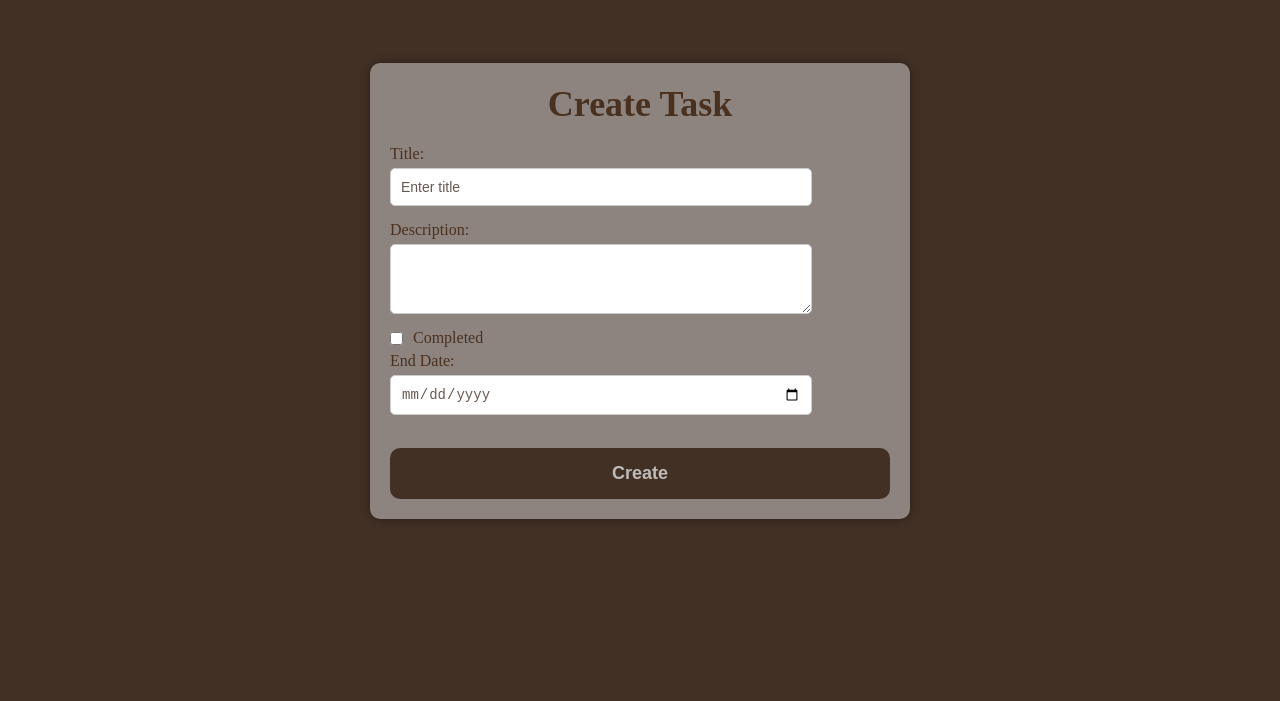
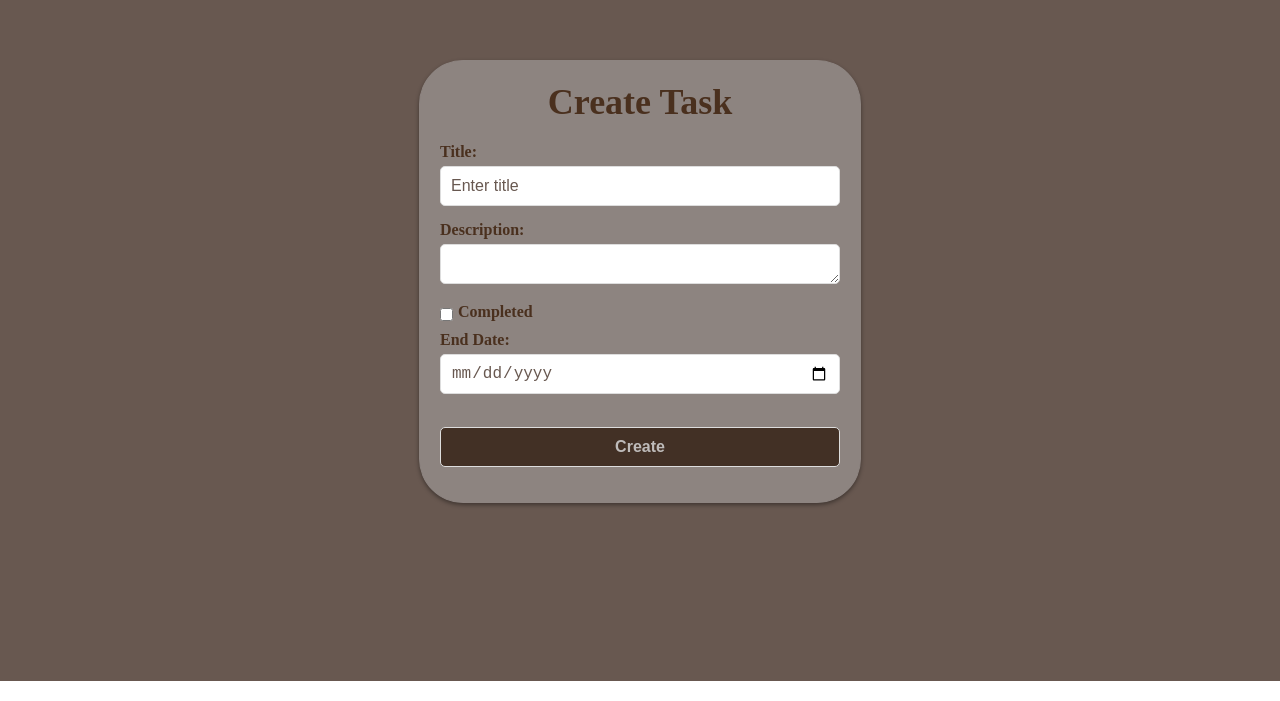
Before and after one commit to harshita-priya1/cv-frontend, an Angular app: page /create-task in a window 1280 px wide. Shown: the part 119-820 px from the top of the page. Built offline with nearby package versions, Linux system fonts and the light colour scheme.

Commit message:
ui complete

```diff
--- a/src/app/create-task/create-task.component.css
+++ b/src/app/create-task/create-task.component.css
@@ -1,29 +1,19 @@
-.main {
+.container {
+  width: 100vw;
+  height: 100vh;
   padding: 10px;
+  background-color: #685850;
   display: flex;
+  align-items: center;
   justify-content: center;
-  align-items: center;
-  height: 100vh;
-  background-color: #423025;
-}
-
-.container {
-  width: 500px;
+  box-sizing: border-box;
+  /* width: 500px;
   padding: 20px;
   border-radius: 10px;
   box-shadow: 0 0 10px rgba(0, 0, 0, 0.4);
-  background-color: #8d8480;
+  background-color: #8d8480; */
 }
 
-.form-group {
-  margin-bottom: 15px;
-}
-
-.form-group label {
-  display: block;
-  font-size: 16px;
-  margin-bottom: 5px;
-}
 .heading {
   font-size: 36px;
   font-weight: bold;
@@ -31,12 +21,88 @@
   margin-bottom: 20px;
   color: #4a301e;
 }
+.form-group {
+  margin-bottom: 15px;
+}
+
 label {
+  display: block;
+  font-size: 16px;
+  margin-bottom: 5px;
+  font-weight: bold;
   color: #4a301e;
+}
+form {
+  width: 85%;
+  max-width: 400px;
+  margin: 50px auto;
+  padding: 20px;
+  border: 1px solid #8d8480;
+  background-color: #8d8480;
+  box-shadow: 0 2px 4px rgba(0, 0, 0, 0.4);
+  border-radius: 10%;
 }
 
 .form-group input,
 .form-group textarea {
+  box-sizing: border-box;
+  width: 100%;
+  height: 40px;
+  padding: 10px;
+  margin: 0;
+  border: 1px solid #ddd;
+  border-radius: 5px;
+  font-size: 16px;
+}
+input,
+textarea {
+  color: #423025;
+}
+
+input:focus,
+textarea:focus {
+  outline: none;
+  border-color: #423025;
+  color: #423025;
+  box-shadow: inset 0 1px 2px rgba(0, 0, 0, 0.4), 0 0 5px rgba(66, 48, 37, 1);
+}
+input::placeholder,
+textarea::placeholder {
+  color: #685850;
+}
+#endDate {
+  color: #685850;
+}
+
+.btn {
+  width: 100%;
+  height: 50px;
+  padding: 10px;
+  border-color: #423025;
+  border-radius: 5px;
+  font-size: 18px;
+  font-weight: bold;
+  color: #bebbba;
+  background-color: #423025;
+  cursor: pointer;
+}
+
+.btn-primary:hover {
+  background-color: #120b07;
+}
+
+.checkbox {
+  display: flex;
+  align-items: center;
+  justify-content: flex-start;
+  gap: 5px;
+  margin-bottom: 5px;
+}
+.checkbox label {
+  display: block;
+  font-size: 16px;
+}
+#completed input {
   display: block;
   width: 80%;
   padding: 10px;
@@ -45,20 +111,16 @@ label {
   font-size: 14px;
 }
 
-.form-group input:focus,
-.form-group textarea:focus {
-  outline: none;
-  border-color: #423025;
-  color: #423025;
-}
-input::placeholder {
-  color: #685850;
-}
-#endDate {
-  color: #685850;
-}
+/* .checkbox > input {
+  display: block !important;
+  width: 80% !important;
+  padding: 10px !important;
+  border: 1px solid #ccc !important;
+  border-radius: 5px !important;
+  font-size: 14px !important;
+} */
 
-.btn {
+/* .btn {
   display: block;
   width: 100%;
   padding: 15px;
@@ -73,17 +135,4 @@ input::placeholder {
 
 .btn-primary:hover {
   background-color: #120b07;
-}
-
-.checkbox {
-  display: flex;
-  /* flex-direction: row; */
-  align-items: center;
-  gap: 10px;
-  justify-content: centre;
-  margin-bottom: 5px;
-}
-.checkbox label {
-  display: block;
-  font-size: 16px;
-}
+} */
--- a/src/app/create-task/create-task.component.html
+++ b/src/app/create-task/create-task.component.html
@@ -1,4 +1,3 @@
-<div class="main">
 <div class="container">
   <form (submit)="onSubmit(myForm)" #myForm="ngForm">
     <div class="small-container">
@@ -29,7 +28,6 @@
       <div class="checkbox">
         <input
           type="checkbox"
-            class="form-control"
           id="completed"
           name="completed"
           ngModel
@@ -50,8 +48,9 @@
         />
       </div>
       <br />
+      <div class="form-group">
         <input type="submit" class="btn btn-primary" value="Create" />
+      </div>
     </div>
   </form>
 </div>
-</div>
--- a/src/app/home/home.component.css
+++ b/src/app/home/home.component.css
@@ -1,5 +1,3 @@
-/* Your CSS File */
-
 body,
 html {
   margin: 0;
@@ -14,7 +12,7 @@ html {
 .Taskstitle {
   text-decoration: underline;
   margin-left: 20vw;
-  color: #8d8480;
+  color: #4a301e;
 }
 .main {
   display: flex;
@@ -23,54 +21,54 @@ html {
 }
 
 .nav {
-  background-color: #333;
+  background-color: #4a301e;
   color: white;
   display: flex;
   align-items: center;
   padding: 10px;
+  gap: 10px;
 }
-
-.logo {
-  font-size: 24px;
-  margin-right: 10px;
+img {
+  width: 5%;
+  min-width: 40px;
 }
-
-.logo img {
-  max-width: 50px;
-  max-height: 2vh;
-  width: 5px;
-}
-
 .app-name {
   font-weight: bold;
   margin-right: auto;
-}
-.app-name h1 {
+  color: #bebbba;
   font-size: 24px;
 }
 
-.button {
-  padding: 10px 20px;
+button {
   font-size: 16px;
   cursor: pointer;
   border: none;
   border-radius: 5px;
 }
-
+.btn {
+  padding: 10px 20px;
+  color: white;
+  background-color: #4a301e;
+}
+.btn:hover {
+  color: #8d8480;
+  background-color: #120b07;
+}
 .logout {
-  background-color: #d9534f;
-  color: white;
+  padding: 10px 10px;
+  color: #4a301e;
+  background-color: #bebbba;
+  margin: 5px;
 }
-
-.button.add-task {
-  background-color: #5bc0de;
-  color: white;
+.logout:hover {
+  color: #423025;
+  background-color: #8d8480;
 }
 
 .container {
   flex: 1;
   padding: 20px;
-  background-color: #f5f5f5;
+  background-color: #bebbba;
 }
 
 .section-header {
@@ -79,15 +77,8 @@ html {
   margin-bottom: 10px;
 }
 
-/* .list-of-tasks {
-  display: flex;
+.list-of-tasks {
   flex-wrap: wrap;
-}
-
-.task {
-  margin: 10px;
-} */
-.list-of-tasks {
   width: 100%;
   display: flex;
   flex-direction: column;
@@ -104,3 +95,13 @@ html {
   border-radius: 8px;
   box-shadow: 0 4px 6px rgba(0, 0, 0, 0.5);
 }
+
+/* .logout {
+  background-color: #d9534f;
+  color: white;
+}
+
+.add-task button {
+  background-color: #5bc0de;
+  color: white;
+} */
--- a/src/app/sign-in/sign-in.component.css
+++ b/src/app/sign-in/sign-in.component.css
@@ -1,30 +1,25 @@
-/* Use a custom font for the form */
 @import url("https://fonts.googleapis.com/css?family=Roboto");
 
-/* Set the background color and font for the body */
 body {
   background-color: #f0f0f0;
   font-family: "Roboto", sans-serif;
 }
 
-/* Add a new class name "container" to style the div that covers the whole space */
 .container {
   width: 100%;
   height: 100vh;
-  background-color: #685850; /* Make the div olive in color */
-  display: flex; /* Use flexbox to center the form */
+  background-color: #685850;
+  display: flex;
   align-items: center;
   justify-content: center;
+  padding: 0 15px;
+  box-sizing: border-box;
 }
 
-/* Center the form and give it some margin and padding */
-
-/* Style the form group divs */
 .form-group {
   margin-bottom: 15px;
 }
 
-/* Style the labels */
 label {
   font-size: 16px;
   display: block;
@@ -33,6 +28,70 @@ label {
   margin-bottom: 5px;
 }
 
+form {
+  width: 100%;
+  max-width: 400px;
+  margin: 50px auto;
+  padding: 20px;
+  border: 1px solid #8d8480;
+  background-color: #8d8480;
+  box-shadow: 0 2px 4px rgba(0, 0, 0, 0.4);
+  border-radius: 10%;
+}
+
+input {
+  box-sizing: border-box;
+  width: 100%;
+  height: 40px;
+  padding: 10px;
+  margin: 0;
+  border: 1px solid #ddd;
+  border-radius: 5px;
+  font-size: 16px;
+  color: #423025;
+}
+
+.small-container {
+}
+
+input:focus {
+  outline: none;
+  border-color: #423025;
+  color: #423025;
+  box-shadow: inset 0 1px 2px rgba(0, 0, 0, 0.1), 0 0 5px rgba(66, 48, 37, 1);
+}
+input::placeholder {
+  color: #685850;
+}
+.btn {
+  width: 100%;
+  height: 50px;
+  padding: 10px;
+  border: none;
+  border-radius: 5px;
+  font-size: 18px;
+  font-weight: bold;
+  color: #bebbba;
+  background-color: #423025;
+  cursor: pointer;
+}
+
+.btn:hover {
+  background-color: #120b07;
+}
+
+a {
+  display: block;
+  text-align: center;
+  font-size: 18px;
+  color: #423025;
+  text-decoration: none;
+  font-weight: bold;
+}
+
+a:hover {
+  text-decoration: underline;
+}
 /* Style the input fields */
 /* form {
   width: 400px;
@@ -50,73 +109,3 @@ label {
     font-size: 16px;
     color: #333;
 } */
-form {
-  width: 100%; /* Set the form width to 100% */
-  max-width: 400px; /* Set a maximum width for the form */
-  margin: 50px auto;
-  padding: 20px;
-  border: 1px solid #8d8480;
-  background-color: #8d8480;
-  box-shadow: 0 2px 4px rgba(0, 0, 0, 0.4);
-  border-radius: 10%;
-}
-
-/* Style the input fields */
-input {
-  box-sizing: border-box; /* Include padding and border in the element's total width and height */
-  width: 100%;
-  height: 40px;
-  padding: 10px;
-  margin: 0; /* Remove default margin */
-  border: 1px solid #ddd;
-  border-radius: 5px;
-  font-size: 16px;
-  color: #423025;
-}
-
-.small-container {
-}
-
-/* Add some focus effect to the input fields */
-input:focus {
-  outline: none;
-  border-color: #423025;
-  color: #423025;
-  box-shadow: inset 0 1px 2px rgba(0, 0, 0, 0.1), 0 0 5px rgba(66, 48, 37, 1);
-}
-input::placeholder {
-  color: #685850;
-}
-/* Style the submit button */
-.btn {
-  width: 100%;
-  height: 50px;
-  padding: 10px;
-  border: none;
-  border-radius: 5px;
-  font-size: 18px;
-  font-weight: bold;
-  color: #bebbba;
-  background-color: #423025;
-  cursor: pointer;
-}
-
-/* Add some hover effect to the submit button */
-.btn:hover {
-  background-color: #120b07;
-}
-
-/* Style the sign up link */
-a {
-  display: block;
-  text-align: center;
-  font-size: 18px;
-  color: #423025;
-  text-decoration: none;
-  font-weight: bold;
-}
-
-/* Add some hover effect to the sign up link */
-a:hover {
-  text-decoration: underline;
-}
--- a/src/app/sign-up/sign-up.component.css
+++ b/src/app/sign-up/sign-up.component.css
@@ -1,37 +1,93 @@
-/* Use a custom font for the form */
 @import url("https://fonts.googleapis.com/css?family=Roboto");
 
-/* Set the background color and font for the body */
 body {
   background-color: #f0f0f0;
   font-family: "Roboto", sans-serif;
 }
 
-/* Add a new class name "container" to style the div that covers the whole space */
 .container {
   width: 100%;
   height: 100vh;
   padding: 10px;
-  background-color: #685850; /* Make the div olive in color */
-  display: flex; /* Use flexbox to center the form */
+  background-color: #685850;
+  display: flex;
   align-items: center;
   justify-content: center;
+  box-sizing: border-box;
 }
 
-/* Center the form and give it some margin and padding */
-
-/* Style the form group divs */
 .form-group {
   margin-bottom: 15px;
 }
 
-/* Style the labels */
 label {
   font-size: 16px;
   display: block;
   font-weight: bold;
   color: #4a301e;
   margin-bottom: 5px;
+}
+form {
+  width: 100%;
+  max-width: 400px;
+  margin: 50px auto;
+  padding: 20px;
+  border: 1px solid #8d8480;
+  background-color: #8d8480;
+  box-shadow: 0 2px 4px rgba(0, 0, 0, 0.4);
+  border-radius: 10%;
+}
+
+input {
+  box-sizing: border-box;
+  width: 100%;
+  height: 40px;
+  padding: 10px;
+  margin: 0;
+  border: 1px solid #ddd;
+  border-radius: 5px;
+  font-size: 16px;
+  color: #423025;
+}
+
+input:focus {
+  outline: none;
+  border-color: #423025;
+  color: #423025;
+  box-shadow: inset 0 1px 2px rgba(0, 0, 0, 0.4), 0 0 5px rgba(66, 48, 37, 1);
+}
+input::placeholder {
+  color: #685850;
+}
+
+.btn {
+  width: 100%;
+  height: 50px;
+  padding: 10px;
+  border: none;
+  border-radius: 5px;
+  font-size: 18px;
+  font-weight: bold;
+  color: #bebbba;
+  background-color: #423025;
+  cursor: pointer;
+}
+
+.btn:hover {
+  background-color: #120b07;
+}
+
+a {
+  display: block;
+  text-align: center;
+  font-size: 18px;
+  font-weight: bold;
+  color: #423025;
+  text-decoration: none;
+}
+
+a:hover {
+  text-decoration: underline;
 }
 
 /* Style the input fields */
@@ -52,71 +108,3 @@ form {
   background-color: #fff;
   box-shadow: 0 2px 4px rgba(0, 0, 0, 0.1);
 } */
-form {
-  width: 100%; /* Set the form width to 100% */
-  max-width: 400px; /* Set a maximum width for the form */
-  margin: 50px auto;
-  padding: 20px;
-  border: 1px solid #8d8480;
-  background-color: #8d8480;
-  box-shadow: 0 2px 4px rgba(0, 0, 0, 0.4);
-  border-radius: 10%;
-}
-
-/* Style the input fields */
-input {
-  box-sizing: border-box; /* Include padding and border in the element's total width and height */
-  width: 100%;
-  height: 40px;
-  padding: 10px;
-  margin: 0; /* Remove default margin */
-  border: 1px solid #ddd;
-  border-radius: 5px;
-  font-size: 16px;
-  color: #423025;
-}
-
-/* Add some focus effect to the input fields */
-input:focus {
-  outline: none;
-  border-color: #423025;
-  color: #423025;
-  box-shadow: inset 0 1px 2px rgba(0, 0, 0, 0.4), 0 0 5px rgba(66, 48, 37, 1);
-}
-input::placeholder {
-  color: #685850;
-}
-
-/* Style the submit button */
-.btn {
-  width: 100%;
-  height: 50px;
-  padding: 10px;
-  border: none;
-  border-radius: 5px;
-  font-size: 18px;
-  font-weight: bold;
-  color: #bebbba;
-  background-color: #423025;
-  cursor: pointer;
-}
-
-/* Add some hover effect to the submit button */
-.btn:hover {
-  background-color: #120b07;
-}
-
-/* Style the sign in link */
-a {
-  display: block;
-  text-align: center;
-  font-size: 18px;
-  font-weight: bold;
-  color: #423025;
-  text-decoration: none;
-}
-
-/* Add some hover effect to the sign in link */
-a:hover {
-  text-decoration: underline;
-}
--- a/src/app/task/task.component.css
+++ b/src/app/task/task.component.css
@@ -12,7 +12,6 @@
   margin: 8px;
   width: 80%;
   border-radius: 8px;
-  /* box-shadow: 0 4px 6px rgba(0, 0, 0, 0.1); */
 }
 
 .checkbox {
--- a/src/app/update-task/update-task.component.css
+++ b/src/app/update-task/update-task.component.css
@@ -1,19 +1,13 @@
-.main {
+.container {
+  width: 100%;
+  height: 100vh;
+  padding: 10px;
+  background-color: #685850;
   display: flex;
+  align-items: center;
   justify-content: center;
-  align-items: center;
-  height: 100vh;
-  background-color: #423025;
+  box-sizing: border-box;
 }
-
-.container {
-  width: 500px;
-  padding: 20px;
-  border-radius: 10px;
-  box-shadow: 0 0 10px rgba(0, 0, 0, 0.4);
-  background-color: #8d8480;
-}
-
 .heading {
   font-size: 36px;
   font-weight: bold;
@@ -21,21 +15,77 @@
   margin-bottom: 20px;
   color: #4a301e;
 }
-label {
-  color: #4a301e;
-}
 
 .form-group {
   margin-bottom: 15px;
 }
 
-.form-group label {
+label {
+  font-size: 16px;
   display: block;
-  font-size: 16px;
+  font-weight: bold;
+  color: #4a301e;
   margin-bottom: 5px;
 }
 
-.form-group input,
+form {
+  width: 100%;
+  max-width: 400px;
+  margin: 50px auto;
+  padding: 20px;
+  border: 1px solid #8d8480;
+  background-color: #8d8480;
+  box-shadow: 0 2px 4px rgba(0, 0, 0, 0.4);
+  border-radius: 10%;
+}
+
+input::placeholder,
+textarea::placeholder {
+  color: #685850;
+}
+input,
+textarea {
+  box-sizing: border-box;
+  width: 100%;
+  height: 40px;
+  padding: 10px;
+  margin: 0;
+  border: 1px solid #ddd;
+  border-radius: 5px;
+  font-size: 16px;
+  color: #423025;
+}
+
+input:focus,
+textarea:focus {
+  outline: none;
+  border-color: #423025;
+  color: #423025;
+  box-shadow: inset 0 1px 2px rgba(0, 0, 0, 0.4), 0 0 5px rgba(66, 48, 37, 1);
+}
+
+.btn {
+  width: 100%;
+  height: 50px;
+  padding: 10px;
+  border: none;
+  border-radius: 5px;
+  font-size: 18px;
+  font-weight: bold;
+  color: #bebbba;
+  background-color: #423025;
+  cursor: pointer;
+}
+
+.btn-primary:hover {
+  background-color: #120b07;
+}
+
+#endDate {
+  color: #685850;
+}
+
+/* .form-group input,
 .form-group textarea {
   display: block;
   width: 80%;
@@ -43,38 +93,19 @@ label {
   border: 1px solid #ccc;
   border-radius: 5px;
   font-size: 14px;
-}
-form {
-  background-color: #8d8480;
-  padding: 20px;
-}
+} */
 
-.form-group input:focus,
+/* .form-group input:focus,
 .form-group textarea:focus {
   outline: none;
   border-color: #423025;
   color: #423025;
-}
-input::placeholder {
-  color: #685850;
-}
+} */
 
-.btn {
-  display: block;
-  width: 100%;
-  padding: 15px;
-  border: none;
+/* .container {
+  width: 500px;
+  padding: 20px;
   border-radius: 10px;
-  font-size: 18px;
-  font-weight: bold;
-  cursor: pointer;
-  color: #bebbba;
-  background-color: #423025;
-}
-
-.btn-primary:hover {
-  background-color: #120b07;
-}
-#endDate {
-  color: #685850;
-}
+  box-shadow: 0 0 10px rgba(0, 0, 0, 0.4);
+  background-color: #8d8480;
+} */
```
Also changed, not shown: src/app/home/home.component.html (+5 -16 lines), src/app/update-task/update-task.component.html (+8 -6 lines). Lines whose indentation alone changed are shown as unchanged.
